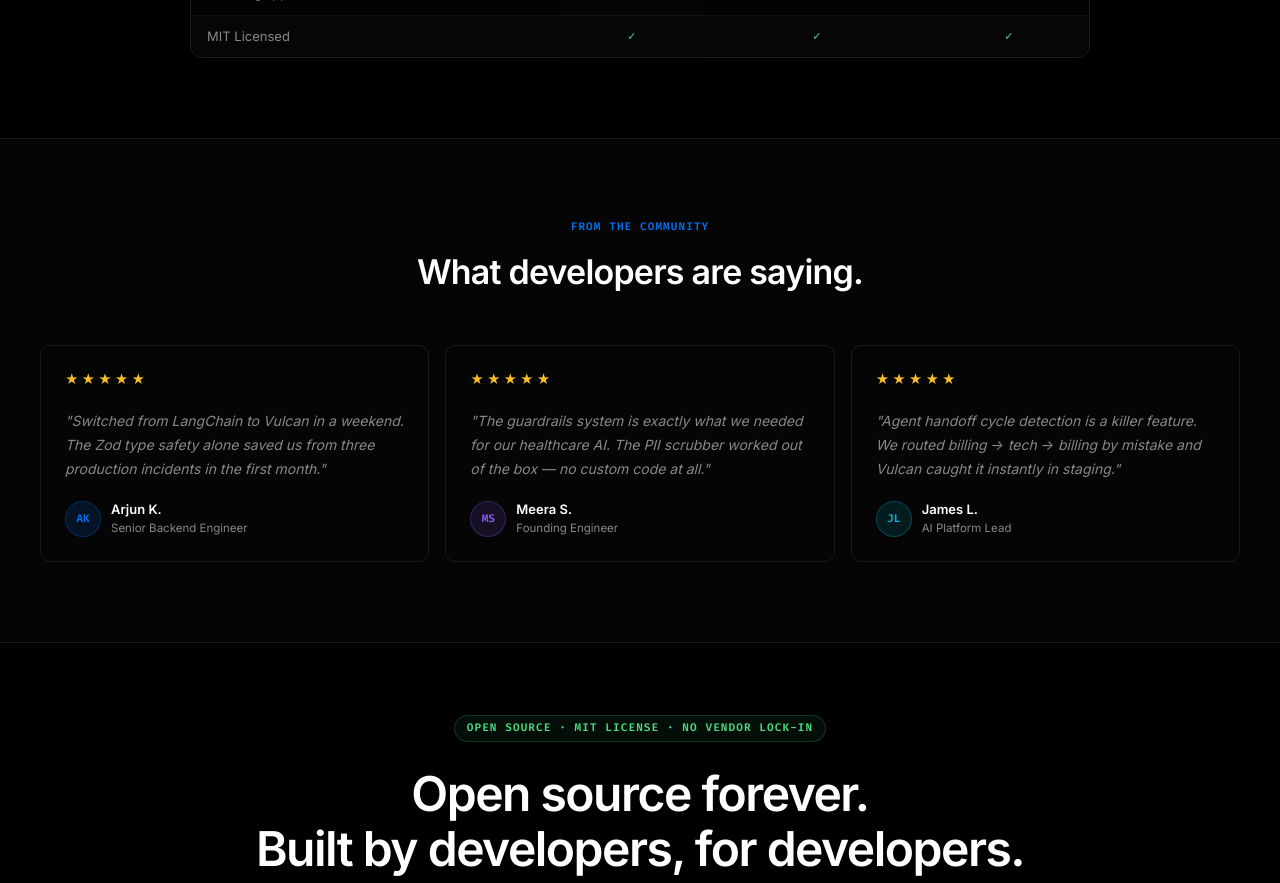
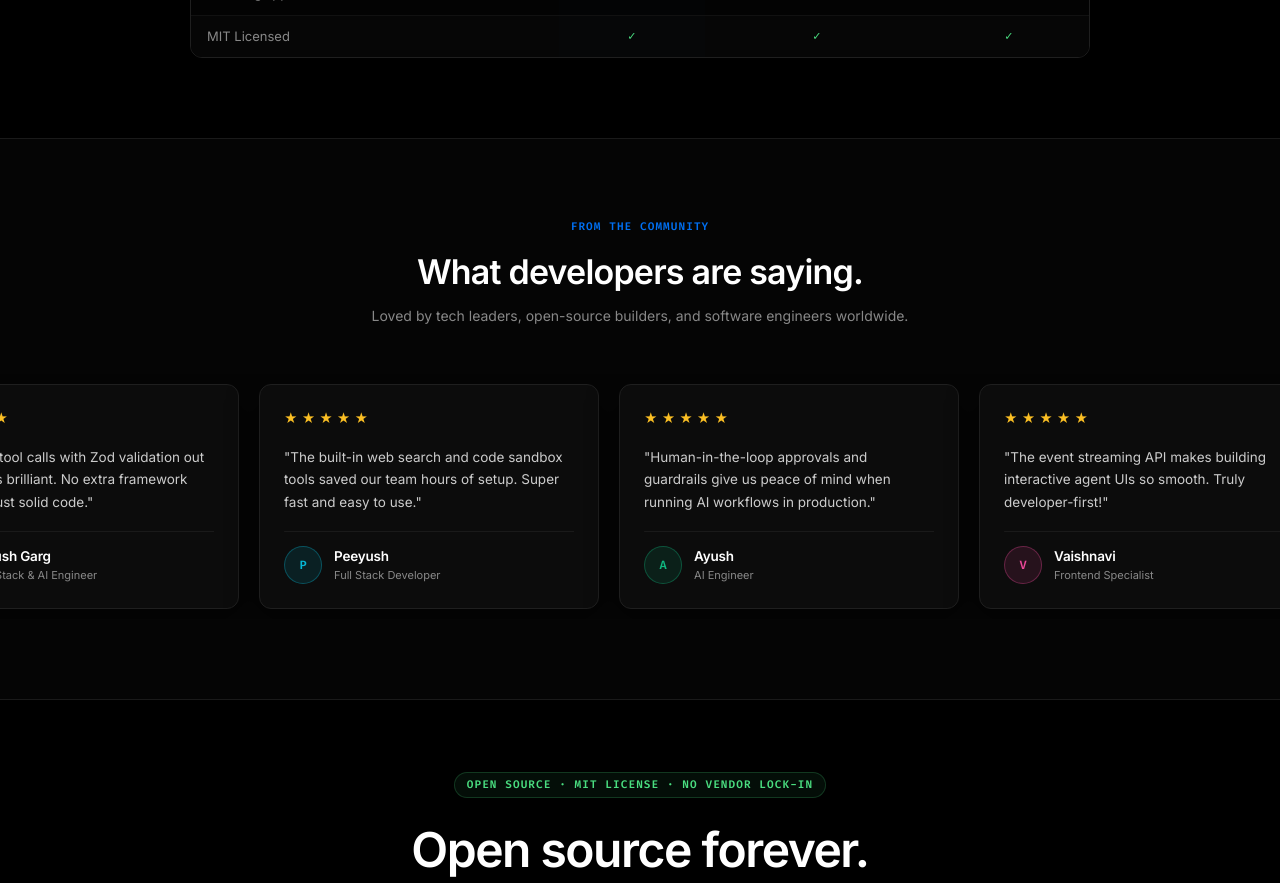
Before and after one commit to its-rahul-r15/VULCAN-SDK, a React (Vite) app in the folder website/: page / in a window 1280 px wide. Shown: the part 3960-4843 px from the top of the page. Built offline with nearby package versions, Linux system fonts and the light colour scheme.

Commit message:
feat: add horizontal marquee testimonials slider with tech leaders and friends

```diff
--- a/website/src/components/LandingPage.jsx
+++ b/website/src/components/LandingPage.jsx
@@ -1063,74 +1063,141 @@
       {/* ══════════════════════════════════════════════════════════════════════
           §6 TESTIMONIALS
       ══════════════════════════════════════════════════════════════════════ */}
+      {/* ══════════════════════════════════════════════════════════════════════
+          §6 TESTIMONIALS (Horizontal Marquee Slider)
+      ══════════════════════════════════════════════════════════════════════ */}
       <section style={{
         borderTop: `1px solid ${s.border}`,
         background: isDark ? '#050505' : '#ffffff',
-        padding: '80px 40px',
+        padding: '80px 0',
+        overflow: 'hidden',
+        position: 'relative',
       }}>
-        <div style={{ maxWidth: '1280px', margin: '0 auto' }}>
-          <div style={{ marginBottom: '48px', textAlign: 'center' }}>
+        <div style={{ maxWidth: '1280px', margin: '0 auto 48px', textAlign: 'center', padding: '0 40px' }}>
           <div style={{ fontFamily: 'var(--font-mono)', fontSize: '11px', fontWeight: 700, textTransform: 'uppercase', letterSpacing: '0.1em', color: '#0070f3', marginBottom: '10px' }}>
             From the Community
           </div>
           <h2 style={{ fontSize: 'clamp(22px, 3vw, 34px)', fontWeight: 700, letterSpacing: '-0.8px', color: s.textPrimary, margin: 0 }}>
             What developers are saying.
           </h2>
+          <p style={{ fontSize: '14px', color: s.textSecondary, marginTop: '8px', margin: '8px 0 0' }}>
+            Loved by tech leaders, open-source builders, and software engineers worldwide.
+          </p>
         </div>
 
-          <div style={{ display: 'grid', gridTemplateColumns: 'repeat(auto-fill, minmax(300px, 1fr))', gap: '16px' }}>
-            {[
+        {/* Horizontal Marquee Container */}
+        <div className="horizontal-scroll-hide-scrollbar" style={{
+          width: '100%',
+          overflowX: 'auto',
+          position: 'relative',
+          padding: '10px 0',
+        }}>
+          {/* Duplicated list for seamless infinite marquee loop */}
+          <div className="animate-marquee" style={{ gap: '20px', paddingLeft: '20px' }}>
+            {(() => {
+              const testimonialsList = [
                 {
-                quote: 'Switched from LangChain to Vulcan in a weekend. The Zod type safety alone saved us from three production incidents in the first month.',
-                name: 'Arjun K.', role: 'Senior Backend Engineer', initials: 'AK', color: '#0070f3',
+                  quote: 'Vulcan makes building AI agents clean and accessible for every TypeScript developer. Zero bloat, pure logic.',
+                  name: 'Hitesh Choudhary', role: 'Tech Educator & Founder', initials: 'HC', color: '#0070f3',
                 },
                 {
-                quote: 'The guardrails system is exactly what we needed for our healthcare AI. The PII scrubber worked out of the box — no custom code at all.',
-                name: 'Meera S.', role: 'Founding Engineer', initials: 'MS', color: '#8b5cf6',
+                  quote: 'Type-safe tool calls with Zod validation out of the box is brilliant. No extra framework overhead, just solid code.',
+                  name: 'Piyush Garg', role: 'Full Stack & AI Engineer', initials: 'PG', color: '#8b5cf6',
                 },
                 {
-                quote: 'Agent handoff cycle detection is a killer feature. We routed billing → tech → billing by mistake and Vulcan caught it instantly in staging.',
-                name: 'James L.', role: 'AI Platform Lead', initials: 'JL', color: '#06b6d4',
+                  quote: 'The built-in web search and code sandbox tools saved our team hours of setup. Super fast and easy to use.',
+                  name: 'Peeyush', role: 'Full Stack Developer', initials: 'P', color: '#06b6d4',
                 },
-            ].map(t => (
-              <div key={t.name} style={{
-                border: `1px solid ${isDark ? '#1a1a1a' : '#e5e5e5'}`,
-                borderRadius: '10px',
+                {
+                  quote: 'Human-in-the-loop approvals and guardrails give us peace of mind when running AI workflows in production.',
+                  name: 'Ayush', role: 'AI Engineer', initials: 'A', color: '#10b981',
+                },
+                {
+                  quote: 'The event streaming API makes building interactive agent UIs so smooth. Truly developer-first!',
+                  name: 'Vaishnavi', role: 'Frontend Specialist', initials: 'V', color: '#ec4899',
+                },
+                {
+                  quote: 'Agent handoffs and cycle detection prevent infinite loops automatically. Essential for multi-agent apps.',
+                  name: 'Dipak Kumar', role: 'Backend & Systems Dev', initials: 'DK', color: '#f59e0b',
+                },
+                {
+                  quote: 'Lightweight, zero dependencies, and multi-provider support. Switching between Gemini, OpenAI, and Claude is seamless.',
+                  name: 'Aman Singh', role: 'TypeScript Developer', initials: 'AS', color: '#3b82f6',
+                },
+                {
+                  quote: 'The SQLite session storage and structured tracing are incredible. Everything you need for production agents.',
+                  name: 'Sujal Rai', role: 'Software Engineer', initials: 'SR', color: '#6366f1',
+                },
+                {
+                  quote: 'Clean API design and beautiful developer experience. Vulcan sets a new standard for TypeScript AI frameworks.',
+                  name: 'Anushka', role: 'UI/UX & Frontend Engineer', initials: 'AN', color: '#a855f7',
+                },
+              ]
+
+              // Double the array for continuous seamless infinite loop
+              return [...testimonialsList, ...testimonialsList].map((t, idx) => (
+                <div
+                  key={`${t.name}-${idx}`}
+                  style={{
+                    width: '340px',
+                    flexShrink: 0,
+                    border: `1px solid ${isDark ? '#1f1f1f' : '#e5e5e5'}`,
+                    borderRadius: '12px',
                     padding: '24px',
-                background: isDark ? '#050505' : '#fff',
+                    background: isDark ? '#0c0c0c' : '#ffffff',
                     display: 'flex',
                     flexDirection: 'column',
-                gap: '20px',
-                transition: 'border-color 0.15s',
+                    justify: 'space-between',
+                    gap: '18px',
+                    boxShadow: isDark ? '0 10px 30px rgba(0,0,0,0.5)' : '0 10px 30px rgba(0,0,0,0.04)',
+                    transition: 'border-color 0.2s, transform 0.2s',
+                    cursor: 'default',
                   }}
-                onMouseEnter={e => e.currentTarget.style.borderColor = t.color}
-                onMouseLeave={e => e.currentTarget.style.borderColor = isDark ? '#1a1a1a' : '#e5e5e5'}
+                  onMouseEnter={e => {
+                    e.currentTarget.style.borderColor = t.color
+                    e.currentTarget.style.transform = 'translateY(-3px)'
+                  }}
+                  onMouseLeave={e => {
+                    e.currentTarget.style.borderColor = isDark ? '#1f1f1f' : '#e5e5e5'
+                    e.currentTarget.style.transform = 'translateY(0)'
+                  }}
                 >
                   {/* Stars */}
-                <div style={{ display: 'flex', gap: '3px' }}>
+                  <div style={{ display: 'flex', gap: '4px' }}>
                     {[...Array(5)].map((_, i) => (
                       <span key={i} style={{ color: '#fbbf24', fontSize: '13px' }}>★</span>
                     ))}
                   </div>
+
                   {/* Quote */}
-                <p style={{ fontSize: '14px', lineHeight: '1.7', color: s.textSecondary, margin: 0, flex: 1, fontStyle: 'italic' }}>
+                  <p style={{
+                    fontSize: '13.5px',
+                    lineHeight: '1.65',
+                    color: isDark ? '#cccccc' : '#444444',
+                    margin: 0,
+                    flex: 1,
+                    fontStyle: 'normal',
+                  }}>
                     "{t.quote}"
                   </p>
+
                   {/* Author */}
-                <div style={{ display: 'flex', alignItems: 'center', gap: '10px' }}>
+                  <div style={{ display: 'flex', alignItems: 'center', gap: '12px', borderTop: `1px solid ${isDark ? '#1a1a1a' : '#f0f0f0'}`, paddingTop: '14px' }}>
                     <div style={{
-                    width: 36, height: 36, borderRadius: '50%',
-                    background: `${t.color}22`, border: `1px solid ${t.color}44`,
+                      width: 38, height: 38, borderRadius: '50%',
+                      background: `${t.color}1e`, border: `1px solid ${t.color}55`,
                       display: 'flex', alignItems: 'center', justifyContent: 'center',
-                    fontSize: '11px', fontWeight: 700, color: t.color, fontFamily: 'var(--font-mono)',
+                      fontSize: '12px', fontWeight: 700, color: t.color, fontFamily: 'var(--font-mono)',
+                      flexShrink: 0,
                     }}>{t.initials}</div>
                     <div>
-                    <div style={{ fontSize: '13px', fontWeight: 600, color: s.textPrimary }}>{t.name}</div>
-                    <div style={{ fontSize: '11.5px', color: s.textSecondary }}>{t.role}</div>
+                      <div style={{ fontSize: '13.5px', fontWeight: 650, color: s.textPrimary, letterSpacing: '-0.2px' }}>{t.name}</div>
+                      <div style={{ fontSize: '11px', color: s.textSecondary, marginTop: '1px' }}>{t.role}</div>
                     </div>
                   </div>
                 </div>
-            ))}
+              ))
+            })()}
           </div>
         </div>
       </section>
--- a/website/src/index.css
+++ b/website/src/index.css
@@ -167,3 +167,27 @@
 pre, code {
   font-family: var(--font-mono);
 }
+
+/* ── Testimonials Horizontal Marquee Animation ── */
+@keyframes marqueeScroll {
+  0% { transform: translateX(0); }
+  100% { transform: translateX(-50%); }
+}
+
+.animate-marquee {
+  display: flex;
+  width: max-content;
+  animation: marqueeScroll 45s linear infinite;
+}
+
+.animate-marquee:hover {
+  animation-play-state: paused;
+}
+
+.horizontal-scroll-hide-scrollbar::-webkit-scrollbar {
+  display: none;
+}
+.horizontal-scroll-hide-scrollbar {
+  -ms-overflow-style: none;
+  scrollbar-width: none;
+}
```
Lines whose indentation alone changed are shown as unchanged.
